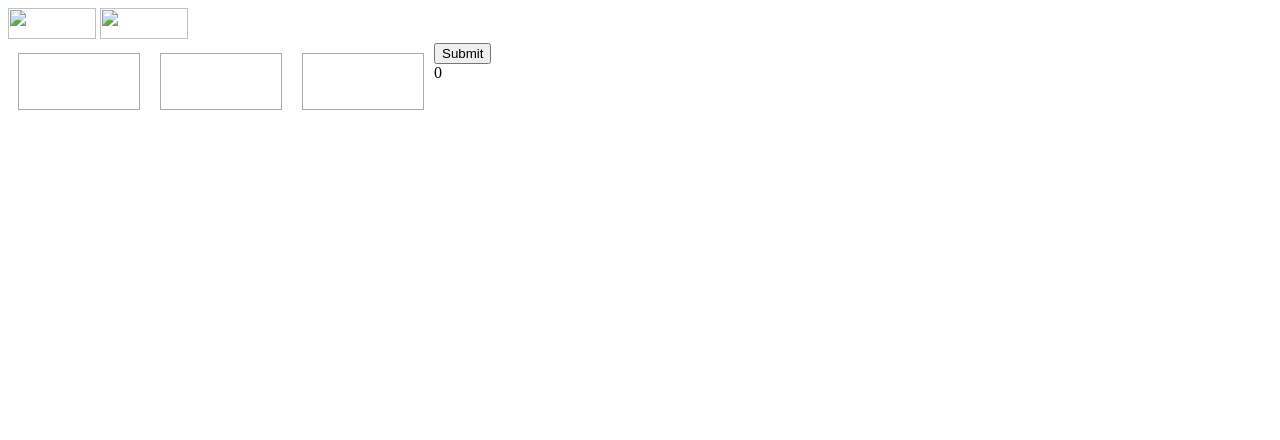
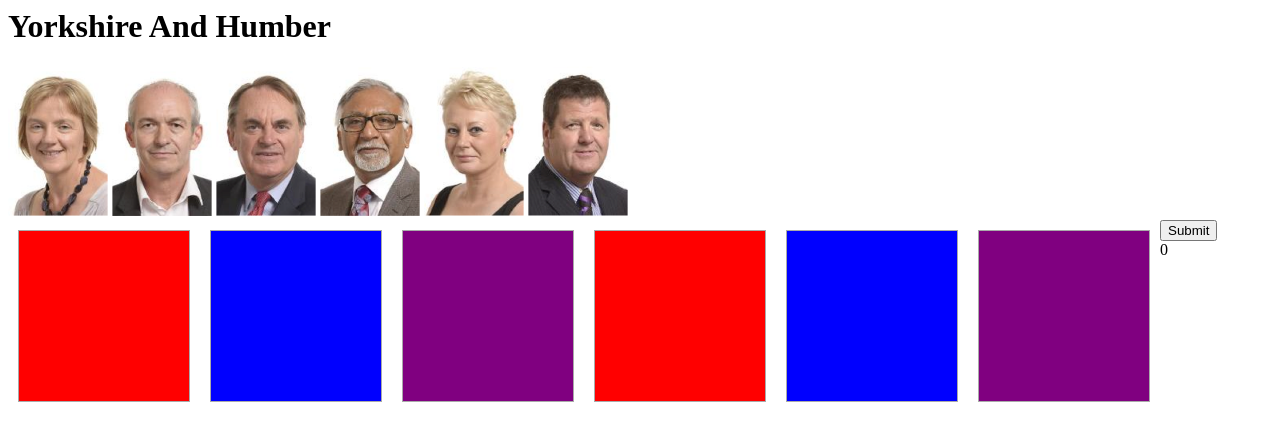
Before and after one commit to MevanBabakar/MEPQuiz, a plain HTML site: page index.html in a window 1280 px wide. Both pictures are taken after a click on the button "Submit". Drawn offline with Linux system fonts and the light colour scheme.

Commit message:
Added all Yorkshire and Humber, styled party boxes and added score logic

```diff
--- a/index.html
+++ b/index.html
@@ -8,14 +8,31 @@
 
 <body>
 
+  <h1>Yorkshire And Humber</h1>
   <div>
-    <img src="img_w3slogo.gif" draggable="true" ondragstart="drag(event)" id="hunt" width="88" height="31">
+    <img src="http://mevanbabakar.github.io/MEPQuiz/Images/YorkshireAndHumber/labour1.png" draggable="true" ondragstart="drag(event)" id="labour1" width ="100">
 
-    <img src="img_w3slogo.gif" draggable="true" ondragstart="drag(event)" id="farage" width="88" height="31">
+    <img src="http://mevanbabakar.github.io/MEPQuiz/Images/YorkshireAndHumber/labour2.png" draggable="true" ondragstart="drag(event)" id="labour2" width ="100">
+
+    <img src="http://mevanbabakar.github.io/MEPQuiz/Images/YorkshireAndHumber/tory1.png" draggable="true" ondragstart="drag(event)" id="tory1" width ="100">
+
+    <img src="http://mevanbabakar.github.io/MEPQuiz/Images/YorkshireAndHumber/tory2.png" draggable="true" ondragstart="drag(event)" id="tory2" width = "100">
+
+    <img src="http://mevanbabakar.github.io/MEPQuiz/Images/YorkshireAndHumber/ukip1.png" draggable="true" ondragstart="drag(event)" id="ukip1" width ="100">
+
+    <img src="http://mevanbabakar.github.io/MEPQuiz/Images/YorkshireAndHumber/ukip2.png" draggable="true" ondragstart="drag(event)" id="ukip2" width="100">
 
   </div>
 
   <div id="labour" ondrop="drop(event)" ondragover="allowDrop(event)">
+  </div>
+
+  <div id="tory" ondrop="drop(event)" ondragover="allowDrop(event)">
+  </div>
+
+  <div id="ukip" ondrop="drop(event)" ondragover="allowDrop(event)"></div>
+
+ <div id="labour" ondrop="drop(event)" ondragover="allowDrop(event)">
   </div>
 
   <div id="tory" ondrop="drop(event)" ondragover="allowDrop(event)">
--- a/javascript.js
+++ b/javascript.js
@@ -19,10 +19,22 @@ function drop(ev) {
 
 function submit() {
   var score = 0;
-  if (answerArray["farage"] == "ukip") {
+  if (answerArray["ukip1"] == "ukip") {
     score = score + 1;
   }
-  if (answerArray["hunt"] == "tory") {
+  if (answerArray["ukip2"] == "ukip") {
+    score = score + 1;
+  }
+  if (answerArray["tory1"] == "tory") {
+    score = score + 1;
+  }
+  if (answerArray["tory2"] == "tory") {
+    score = score + 1;
+  }
+  if (answerArray["labour1"] == "labour") {
+    score = score + 1;
+  }
+  if (answerArray["labour2"] == "labour") {
     score = score + 1;
   }
 
--- a/style.css
+++ b/style.css
@@ -1,2 +1,32 @@
-#labour, #tory, #ukip
-{float:left; width:100px; height:35px; margin:10px;padding:10px;border:1px solid #aaaaaa;}
+#labour
+{
+  float: left;
+  width: 150px;
+  height: 150px;
+  margin: 10px;
+  padding: 10px;
+  border: 1px solid #aaaaaa;
+  background: red;
+}
+
+#tory
+{
+  float: left;
+  width: 150px;
+  height: 150px;
+  margin: 10px;
+  padding: 10px;
+  border: 1px solid #aaaaaa;
+  background: blue;
+}
+
+#ukip
+{
+  float: left;
+  width: 150px;
+  height: 150px;
+  margin: 10px;
+  padding: 10px;
+  border: 1px solid #aaaaaa;
+  background: purple;
+}
```
Also changed, not shown: 1 other file.
